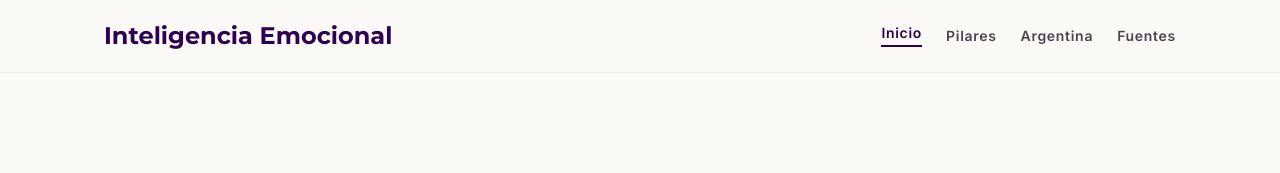
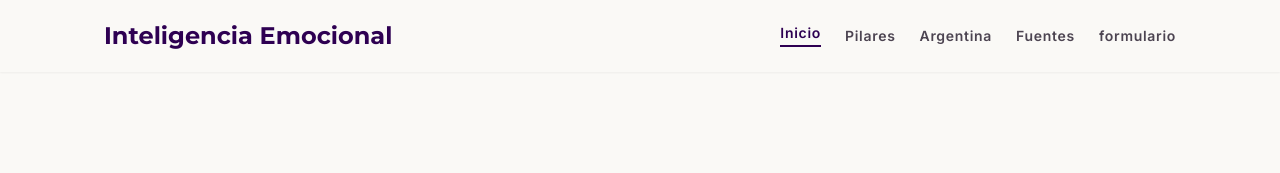
Before and after one commit to feriadeciencias26/inteligenciaemocional, a plain HTML site: page index.html in a window 1280 px wide. Shown: the top 173 px of the page. Drawn offline with nearby package versions, Linux system fonts and the light colour scheme.

Commit message:
Update index.html

```diff
--- a/index.html
+++ b/index.html
@@ -115,6 +115,8 @@
 <a class="font-label-md text-label-md text-on-surface-variant dark:text-outline-variant hover:text-primary dark:hover:text-primary-fixed transition-colors" href="pilar.html">Pilares</a>
 <a class="font-label-md text-label-md text-on-surface-variant dark:text-outline-variant hover:text-primary dark:hover:text-primary-fixed transition-colors" href="argentina.html">Argentina</a>
 <a class="font-label-md text-label-md text-on-surface-variant dark:text-outline-variant hover:text-primary dark:hover:text-primary-fixed transition-colors" href="biografia.html">Fuentes</a>
+
+<a class="font-label-md text-label-md text-on-surface-variant dark:text-outline-variant hover:text-primary dark:hover:text-primary-fixed transition-colors" href="formularios.html">formulario</a>
 </div>
 <button class="md:hidden text-primary hover:bg-surface-container-low dark:hover:bg-surface-container-highest rounded-lg transition-all p-2 scale-95 transition-transform duration-150">
 <span class="material-symbols-outlined icon-fill-0">menu</span>
```
